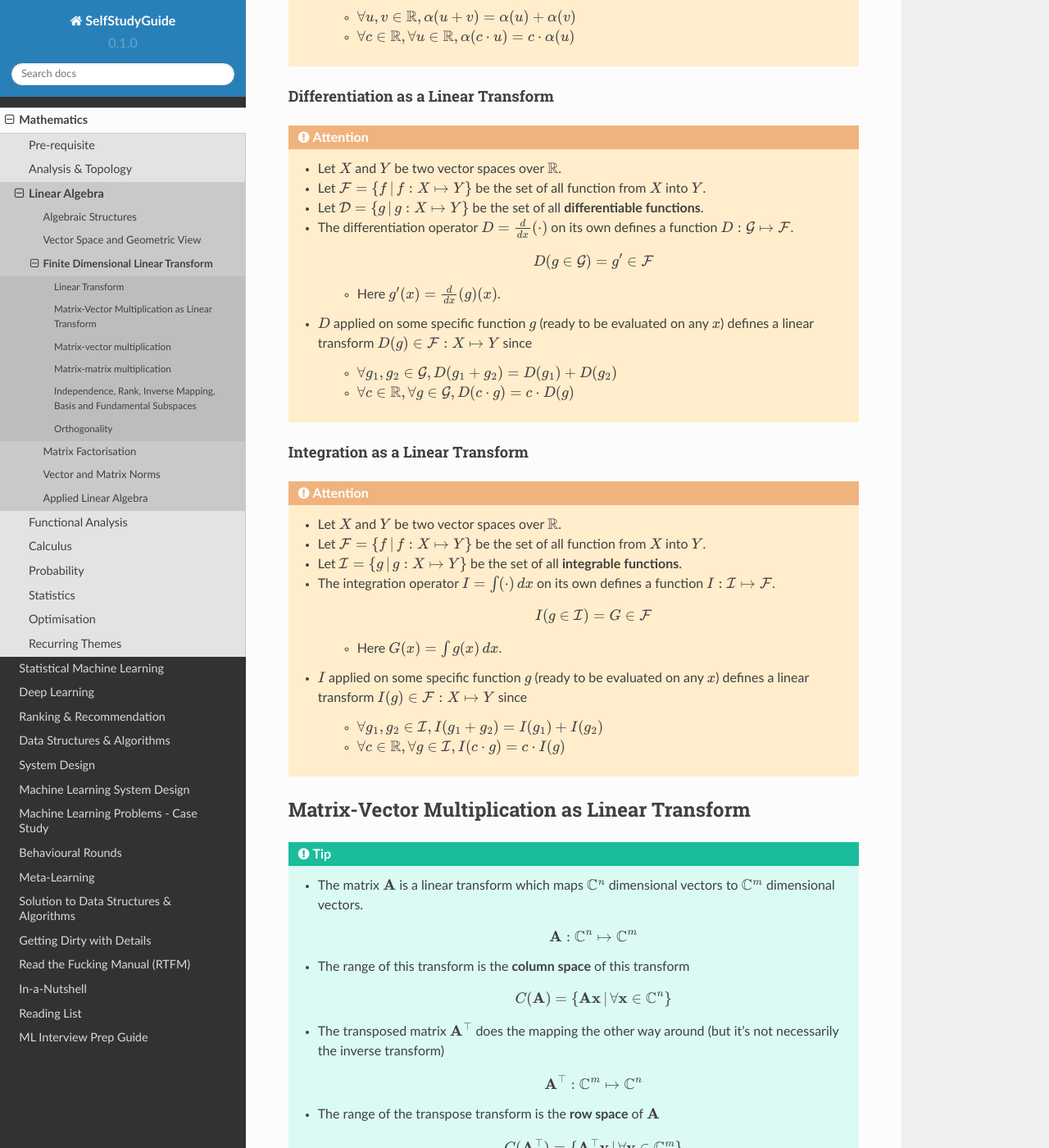
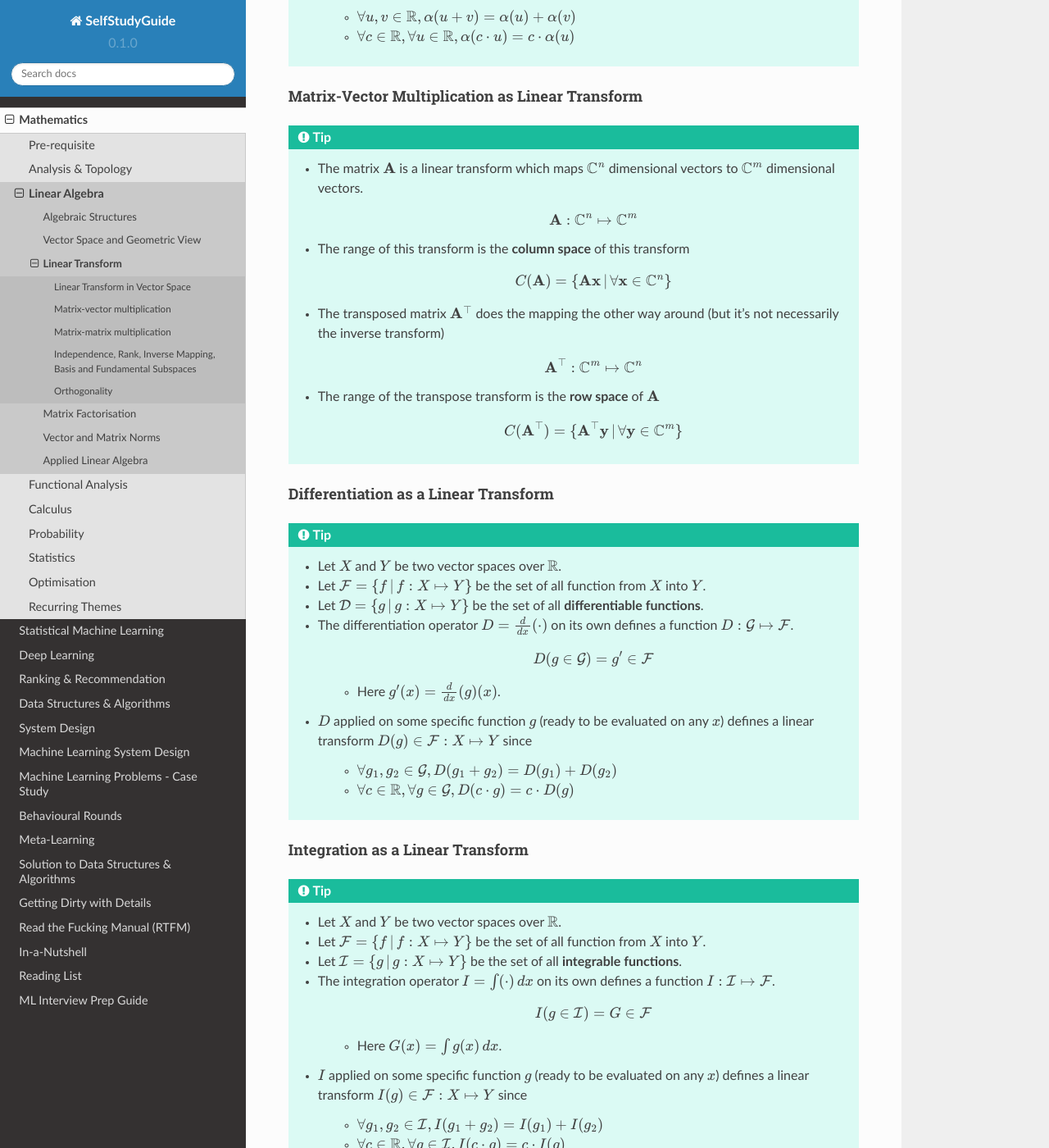
Before and after one commit to uselesstechjunks/leetcode, a Sphinx documentation site: the page built from docs/source/math/linalg/findim.rst, in a window 1280 px wide and 1400 px high, scrolled down 2635 px. Shown: the whole window at 82% size. Built offline with Sphinx 7.4.7 and the Read the Docs theme 2.0.0, drawn with Linux system fonts in a browser that asks for light colours; part of the change alters nothing that is shown; some of the changed text lies outside the part shown.

Commit message:
Update findim.rst

```diff
--- a/docs/source/math/linalg/findim.rst
+++ b/docs/source/math/linalg/findim.rst
@@ -1,8 +1,8 @@
 ################################################################################
-Finite Dimensional Linear Transform
+Linear Transform
 ################################################################################
 ********************************************************************************
-Linear Transform
+Linear Transform in Vector Space
 ********************************************************************************
 .. note::
 	* Let :math:`U` and :math:`W` be two vector spaces over the same scalar field :math:`\mathcal{F}`.
@@ -84,16 +84,32 @@ Examples
 ================================================================================
 Scalar Multiplication as a Linear Transform
 --------------------------------------------------------------------------------
-.. attention::
+.. tip::
 	* For every scalar :math:`\alpha\in\mathbb{R}`, we can define a unique linear operator in :math:`L(\mathbb{R})` with its already defined multiplication operator as :math:`\alpha:\mathbb{R}\mapsto\mathbb{R}` where :math:`\forall x\in\mathbb{R}, \alpha(x)=\alpha\cdot x`.
 	* We note that
 
 		* :math:`\forall u,v\in \mathbb{R}, \alpha(u+v)=\alpha(u)+\alpha(v)`
 		* :math:`\forall c\in\mathbb{R},\forall u\in \mathbb{R}, \alpha(c\cdot u)=c\cdot\alpha(u)`
 
+Matrix-Vector Multiplication as Linear Transform
+--------------------------------------------------------------------------------
+.. tip::
+	* The matrix :math:`\mathbf{A}` is a linear transform which maps :math:`\mathbb{C}^n` dimensional vectors to :math:`\mathbb{C}^m` dimensional vectors.
+
+		.. math:: \mathbf{A}:\mathbb{C}^n\mapsto\mathbb{C}^m
+	* The range of this transform is the **column space** of this transform
+
+		.. math:: C(\mathbf{A})=\{\mathbf{A}\mathbf{x}\mathop{|}\forall \mathbf{x}\in\mathbb{C}^n\}
+	* The transposed matrix :math:`\mathbf{A}^\top` does the mapping the other way around (but it's not necessarily the inverse transform)
+
+		.. math:: \mathbf{A}^\top:\mathbb{C}^m\mapsto\mathbb{C}^n
+	* The range of the transpose transform is the **row space** of :math:`\mathbf{A}`
+
+		.. math:: C(\mathbf{A}^\top)=\{\mathbf{A}^\top\mathbf{y}\mathop{|}\forall \mathbf{y}\in\mathbb{C}^m\}
+
 Differentiation as a Linear Transform
 --------------------------------------------------------------------------------
-.. attention::
+.. tip::
 	* Let :math:`X` and :math:`Y` be two vector spaces over :math:`\mathbb{R}`.
 	* Let :math:`\mathcal{F}=\{f\mathop{|} f:X\mapsto Y\}` be the set of all function from :math:`X` into :math:`Y`.
 	* Let :math:`\mathcal{D}=\{g\mathop{|} g:X\mapsto Y\}` be the set of all **differentiable functions**.
@@ -109,7 +125,7 @@ Differentiation as a Linear Transform
 
 Integration as a Linear Transform
 --------------------------------------------------------------------------------
-.. attention::
+.. tip::
 	* Let :math:`X` and :math:`Y` be two vector spaces over :math:`\mathbb{R}`.
 	* Let :math:`\mathcal{F}=\{f\mathop{|} f:X\mapsto Y\}` be the set of all function from :math:`X` into :math:`Y`.
 	* Let :math:`\mathcal{I}=\{g\mathop{|} g:X\mapsto Y\}` be the set of all **integrable functions**.
@@ -122,23 +138,6 @@ Integration as a Linear Transform
 
 		* :math:`\forall g_1,g_2\in \mathcal{I}, I(g_1+g_2)=I(g_1)+I(g_2)`
 		* :math:`\forall c\in \mathbb{R},\forall g\in \mathcal{I}, I(c\cdot g)=c\cdot I(g)`
-
-********************************************************************************
-Matrix-Vector Multiplication as Linear Transform
-********************************************************************************
-.. tip::
-	* The matrix :math:`\mathbf{A}` is a linear transform which maps :math:`\mathbb{C}^n` dimensional vectors to :math:`\mathbb{C}^m` dimensional vectors.
-
-		.. math:: \mathbf{A}:\mathbb{C}^n\mapsto\mathbb{C}^m
-	* The range of this transform is the **column space** of this transform
-
-		.. math:: C(\mathbf{A})=\{\mathbf{A}\mathbf{x}\mathop{|}\forall \mathbf{x}\in\mathbb{C}^n\}
-	* The transposed matrix :math:`\mathbf{A}^\top` does the mapping the other way around (but it's not necessarily the inverse transform)
-
-		.. math:: \mathbf{A}^\top:\mathbb{C}^m\mapsto\mathbb{C}^n
-	* The range of the transpose transform is the **row space** of :math:`\mathbf{A}`
-
-		.. math:: C(\mathbf{A}^\top)=\{\mathbf{A}^\top\mathbf{y}\mathop{|}\forall \mathbf{y}\in\mathbb{C}^m\}
 
 ********************************************************************************
 Matrix-vector multiplication
```
